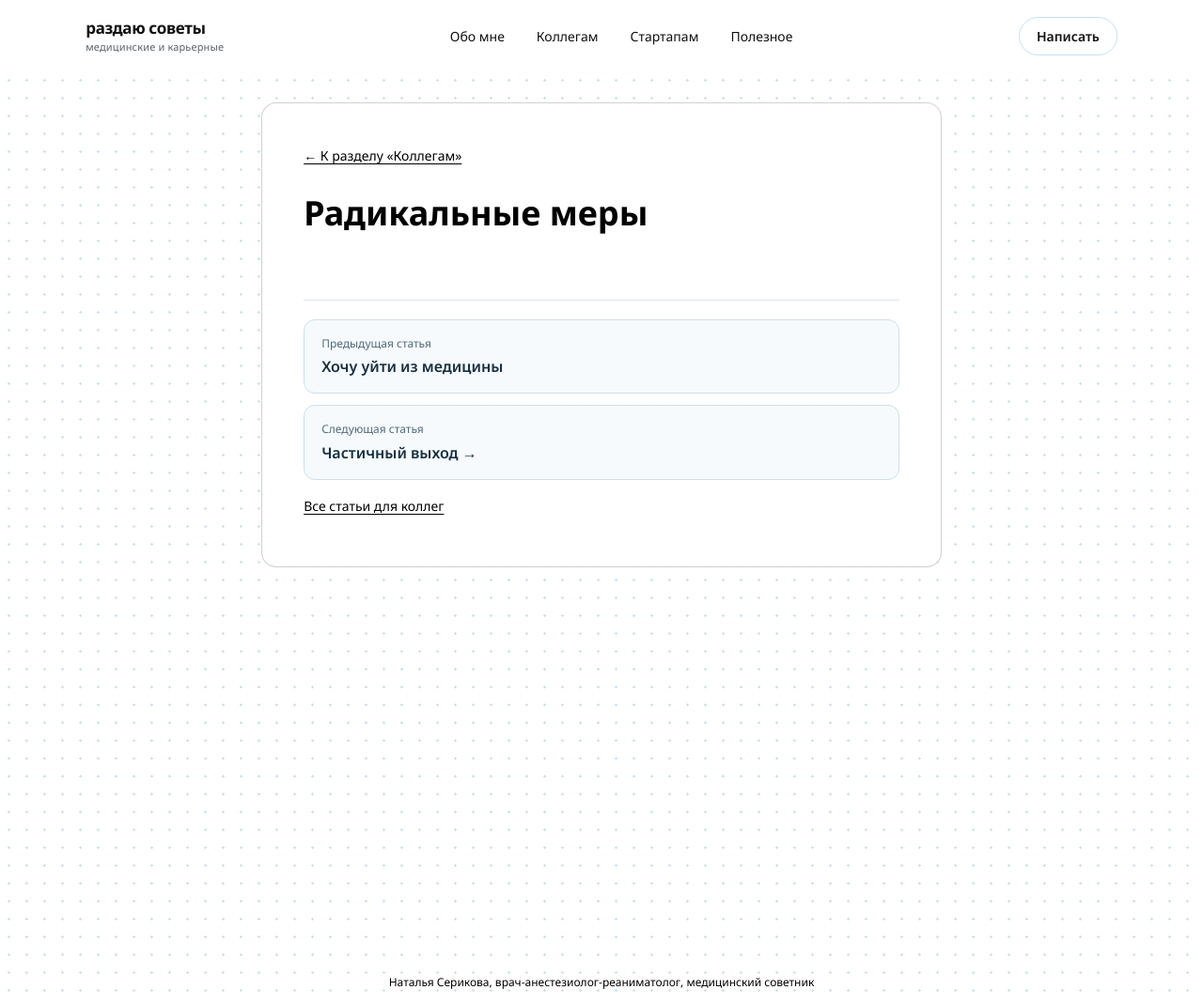
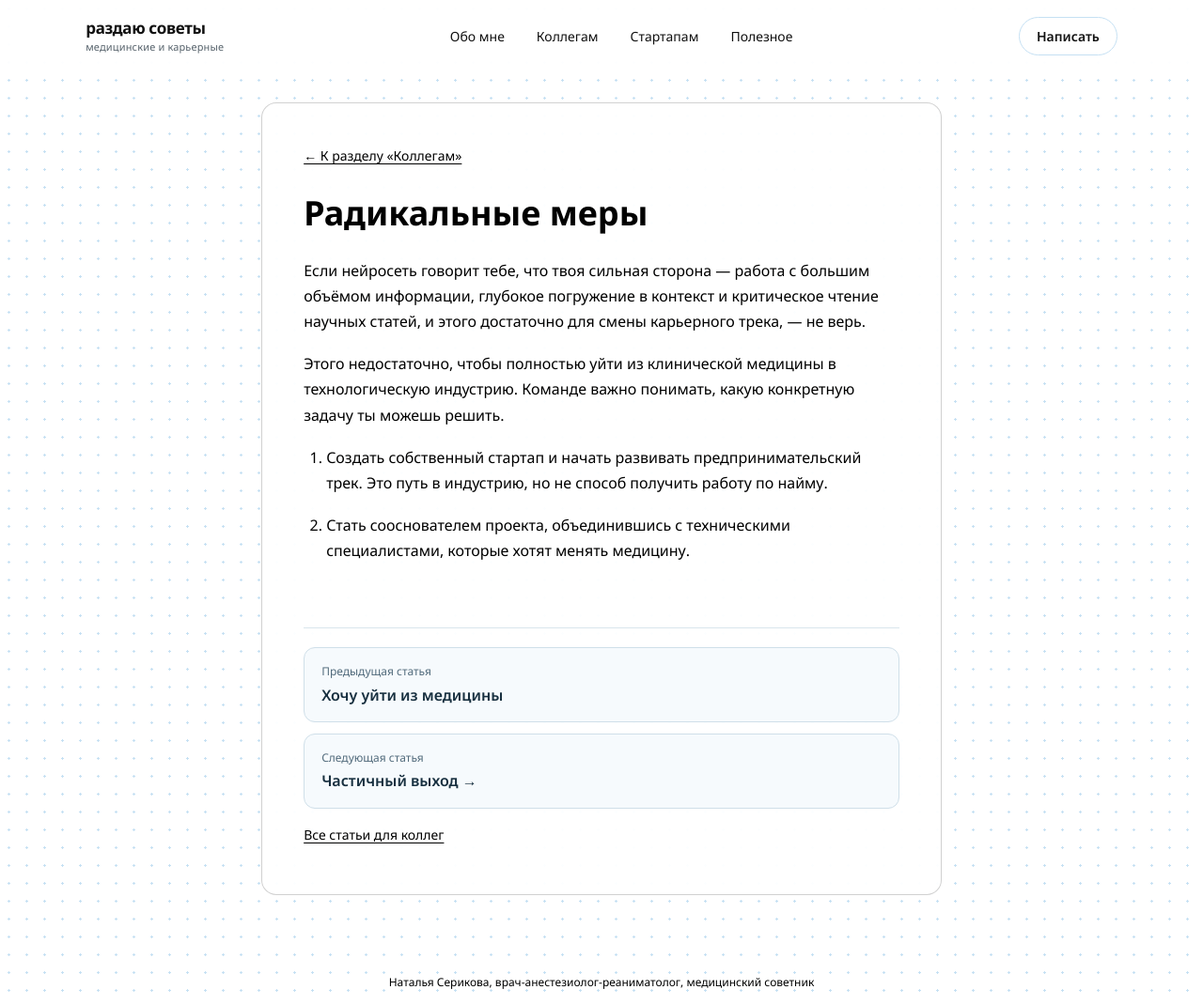
Before and after one commit to heynatash/heynatash, a Jekyll site: the page built from doctor-nonclinical-roles/index.md, in a window 1280 px wide and 1070 px high. Shown: the whole window at 94% size. Built offline with Jekyll 4.4.1, drawn with Linux system fonts in a browser that asks for light colours.

Commit message:
Distribute only original article fragments across five career pages

```diff
--- a/doctor-nonclinical-roles/index.md
+++ b/doctor-nonclinical-roles/index.md
@@ -12,3 +12,11 @@ previous_article_title: "Хочу уйти из медицины"
 next_article_url: /doctor-vacancy-fit/
 next_article_title: "Частичный выход"
 ---
+
+Если нейросеть говорит тебе, что твоя сильная сторона — работа с большим объёмом информации, глубокое погружение в контекст и критическое чтение научных статей, и этого достаточно для смены карьерного трека, — не верь.
+
+Этого недостаточно, чтобы полностью уйти из клинической медицины в технологическую индустрию. Команде важно понимать, какую конкретную задачу ты можешь решить.
+
+1. Создать собственный стартап и начать развивать предпринимательский трек. Это путь в индустрию, но не способ получить работу по найму.
+
+2. Стать сооснователем проекта, объединившись с техническими специалистами, которые хотят менять медицину.
```
